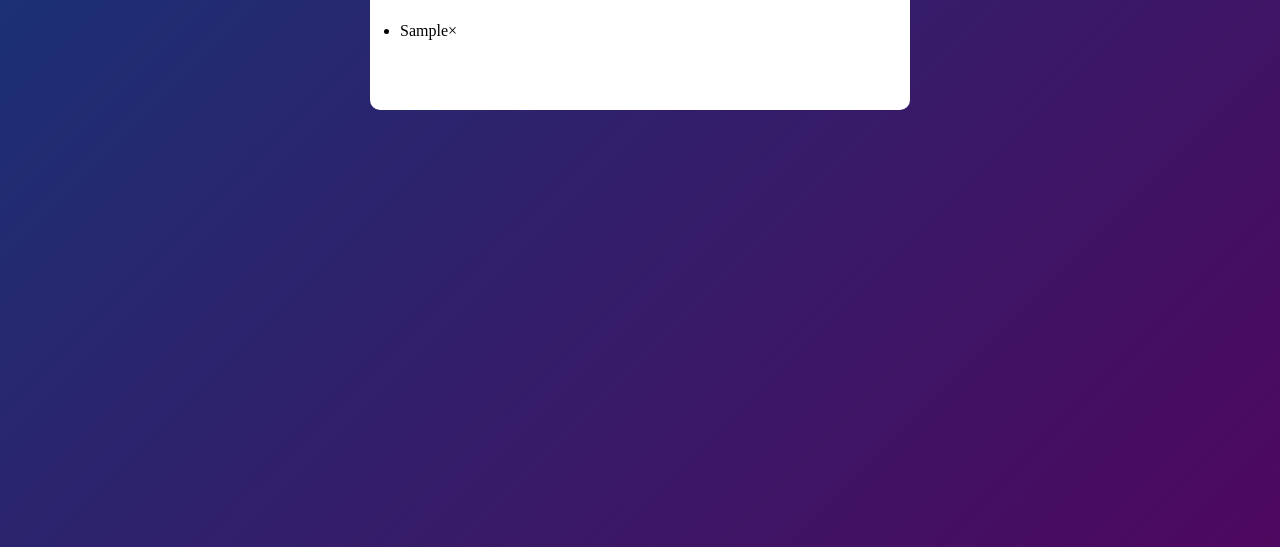
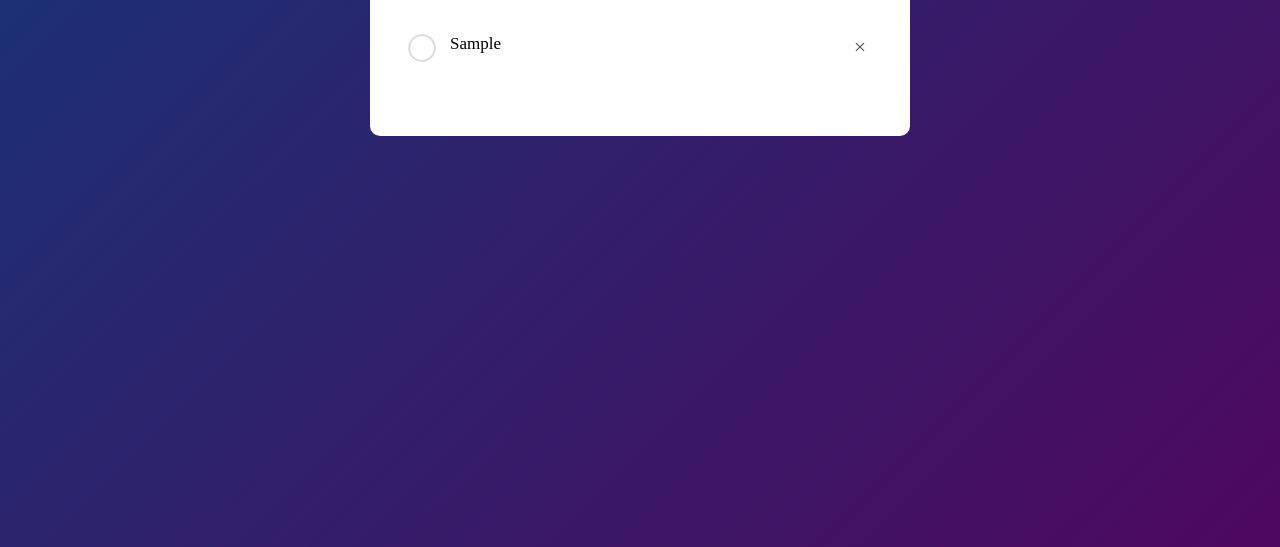
Before and after one commit to kashiwagiren/To-Do-List, a plain HTML site: page index.html in a window 1280 px wide. Both pictures are taken after typing "Sample" into the empty fields and a click on the button "Add". Shown: the part 253-800 px from the top of the page. Drawn offline with Linux system fonts and the light colour scheme.

Commit message:
Updated the Styles

```diff
--- a/styles.css
+++ b/styles.css
@@ -54,3 +54,44 @@ button{
     cursor: pointer;
     border-radius: 40px;
 }
+ul li{
+    list-style: none;
+    font-size: 17px;
+    padding: 12px 8px 12px 50px;
+    user-select: none;
+    cursor: pointer;
+    position: relative;
+}
+ul li::before{
+    content: '';
+    position: absolute;
+    height: 28px;
+    width: 28px;
+    border-radius: 50px;
+    background-image: url(images/unchecked.png);
+    background-size: cover;
+    background-position: center;
+    top: 12px;
+    left: 8px;
+}
+ul li.checked{
+    color: #555;
+    text-decoration: line-through;
+}
+ul li.checked::before{
+    background-image: url(images/checked.png);
+}
+ul li span{
+    position: absolute;
+    right: 0;
+    top: 5px;
+    width: 40px;
+    height: 40px;
+    font-size: 22px;
+    color: #555;
+    line-height: 40px;
+    text-align: center;
+}
+ul li span:hover{
+    background: #edeef0;
+}
```
